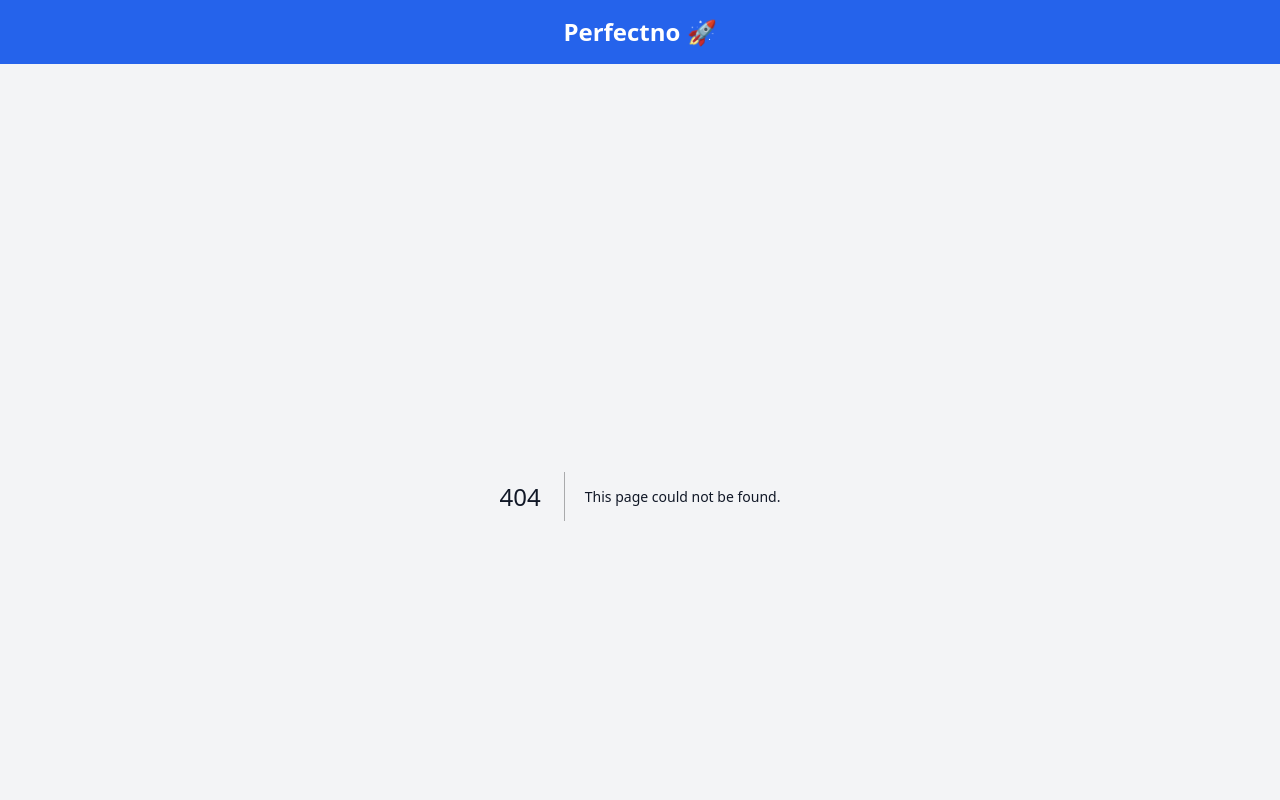
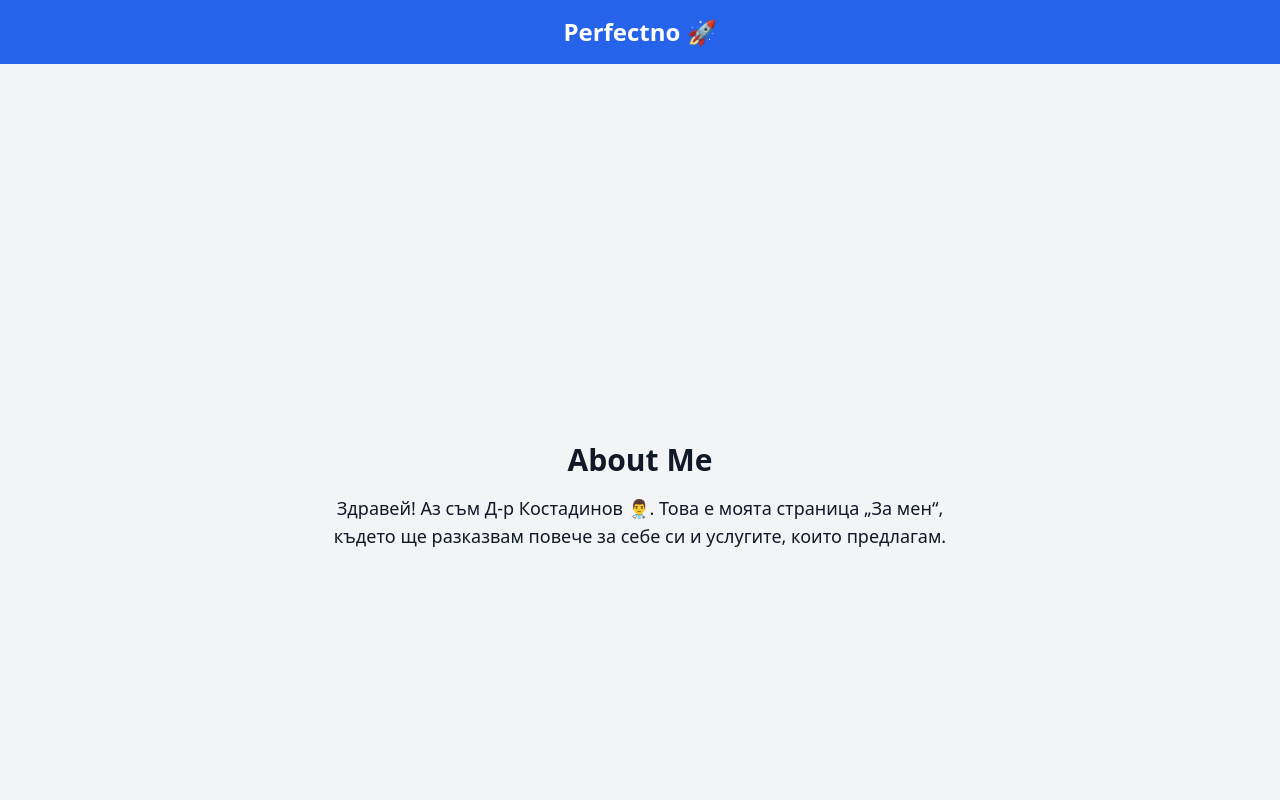
Before and after one commit to 230631040-maker/drkostadinov, a Next.js app: page /about in a window 1280 px wide. Before the commit this address had no page. Shown: the top 800 px of the page. Built offline with nearby package versions, Linux system fonts and the light colour scheme.

Commit message:
Create page.js

```diff
--- /dev/null
+++ b/app/about/page.js
@@ -0,0 +1,11 @@
+export default function About() {
+  return (
+    <main className="flex flex-col items-center justify-center min-h-screen p-8">
+      <h1 className="text-3xl font-bold mb-4">About Me</h1>
+      <p className="text-lg text-center max-w-2xl">
+        Здравей! Аз съм Д-р Костадинов 👨‍⚕️.
+        Това е моята страница „За мен“, където ще разказвам повече за себе си и услугите, които предлагам.
+      </p>
+    </main>
+  );
+}
```
